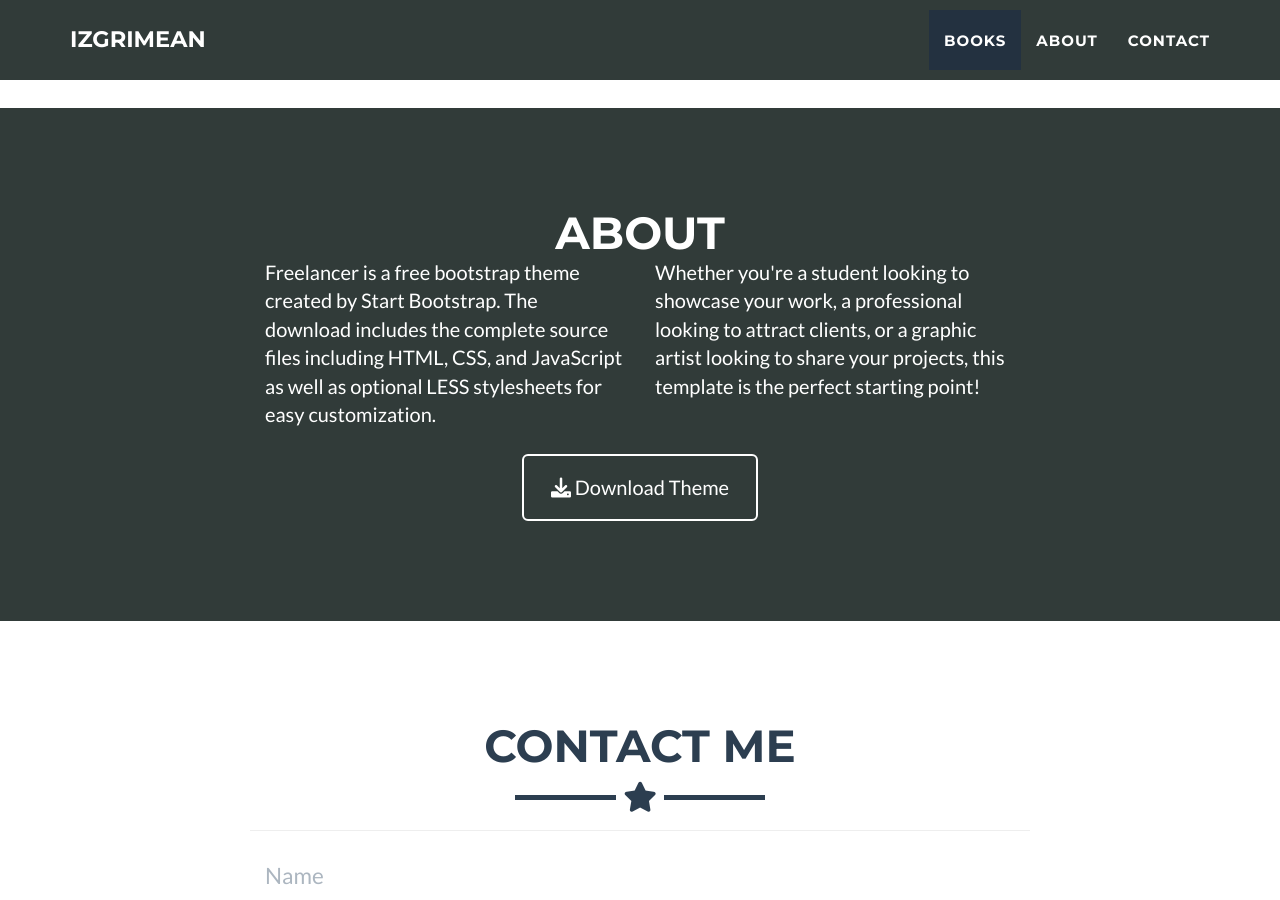
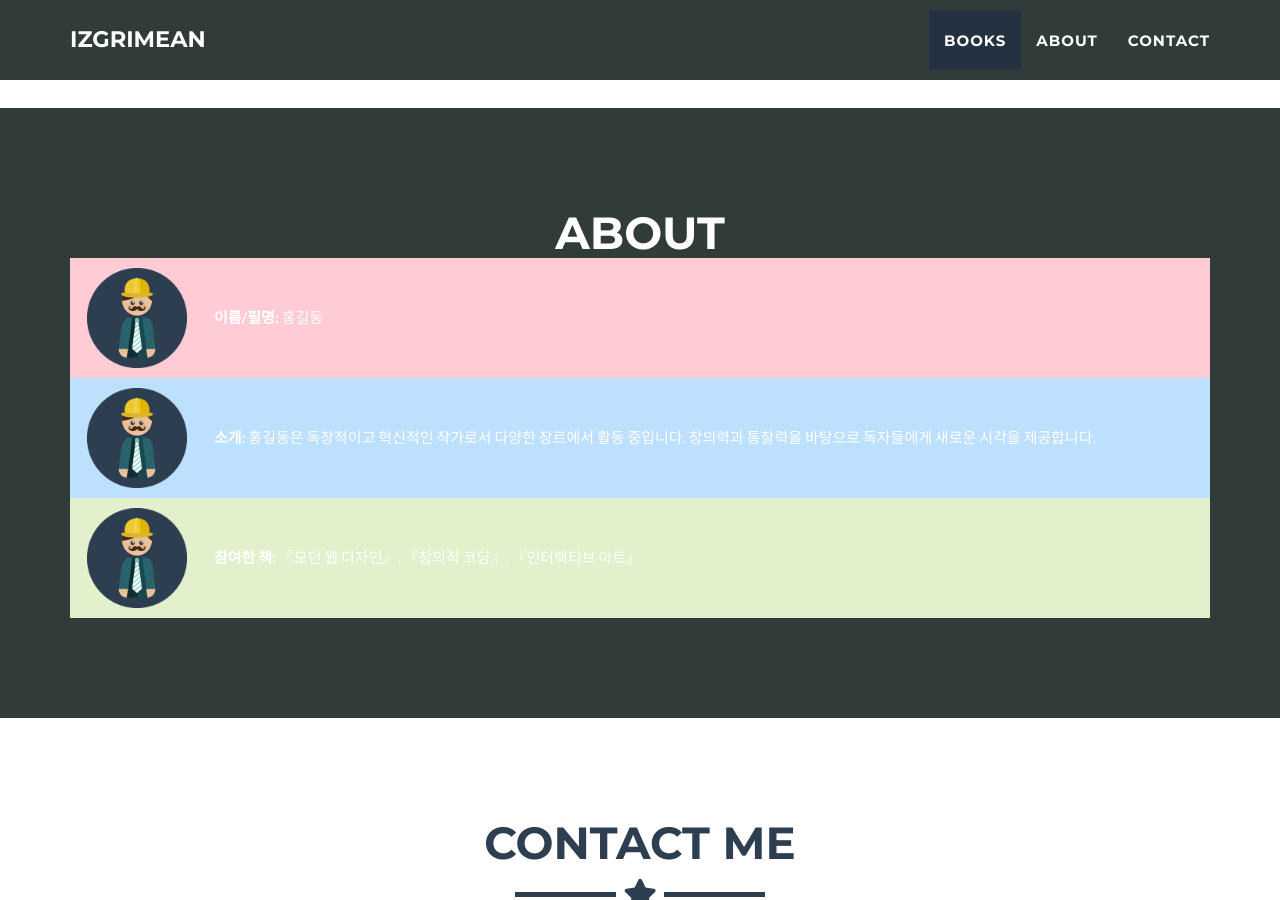
Before and after one commit to izgrimean/izgrimean.github.io, a Jekyll site: the page built from _posts/2014-07-18-project-1.markdown, in a window 1280 px wide and 900 px high, scrolled down 1284 px. Built offline with Jekyll 4.4.1, drawn with Linux system fonts in a browser that asks for light colours.

Commit message:
Update about.html

```diff
--- a/_includes/about.html
+++ b/_includes/about.html
@@ -7,6 +7,7 @@
         <!-- <hr class="star-light"> (24.05.23) -->
       </div>
     </div>
+    <!--
     <div class="row">
       <div class="col-lg-4 col-lg-offset-2">
         <p>Freelancer is a free bootstrap theme created by Start Bootstrap. The download includes the complete
@@ -23,5 +24,33 @@
         </a>
       </div>
     </div>
+    -->
+    <table style="width: 100%; border-collapse: collapse;">
+    <tr style="background-color: #ffccd5;"> <!-- 파스텔 핑크 -->
+        <td style="padding: 10px; text-align: center;">
+            <img src="/img/profile.png" alt="Profile Image" style="width: 100px; height: auto;">
+        </td>
+        <td style="padding: 10px;">
+            <strong>이름/필명:</strong> 홍길동
+        </td>
+    </tr>
+    <tr style="background-color: #bde0fe;"> <!-- 파스텔 블루 -->
+        <td style="padding: 10px; text-align: center;">
+            <img src="/img/profile.png" alt="Profile Image" style="width: 100px; height: auto;">
+        </td>
+        <td style="padding: 10px;">
+            <strong>소개:</strong> 홍길동은 독창적이고 혁신적인 작가로서 다양한 장르에서 활동 중입니다. 창의력과 통찰력을 바탕으로 독자들에게 새로운 시각을 제공합니다.
+        </td>
+    </tr>
+    <tr style="background-color: #e2f0cb;"> <!-- 파스텔 그린 -->
+        <td style="padding: 10px; text-align: center;">
+            <img src="/img/profile.png" alt="Profile Image" style="width: 100px; height: auto;">
+        </td>
+        <td style="padding: 10px;">
+            <strong>참여한 책:</strong> 『모던 웹 디자인』, 『창의적 코딩』, 『인터랙티브 아트』
+        </td>
+    </tr>
+  </table>
+
   </div>
 </section>
```
